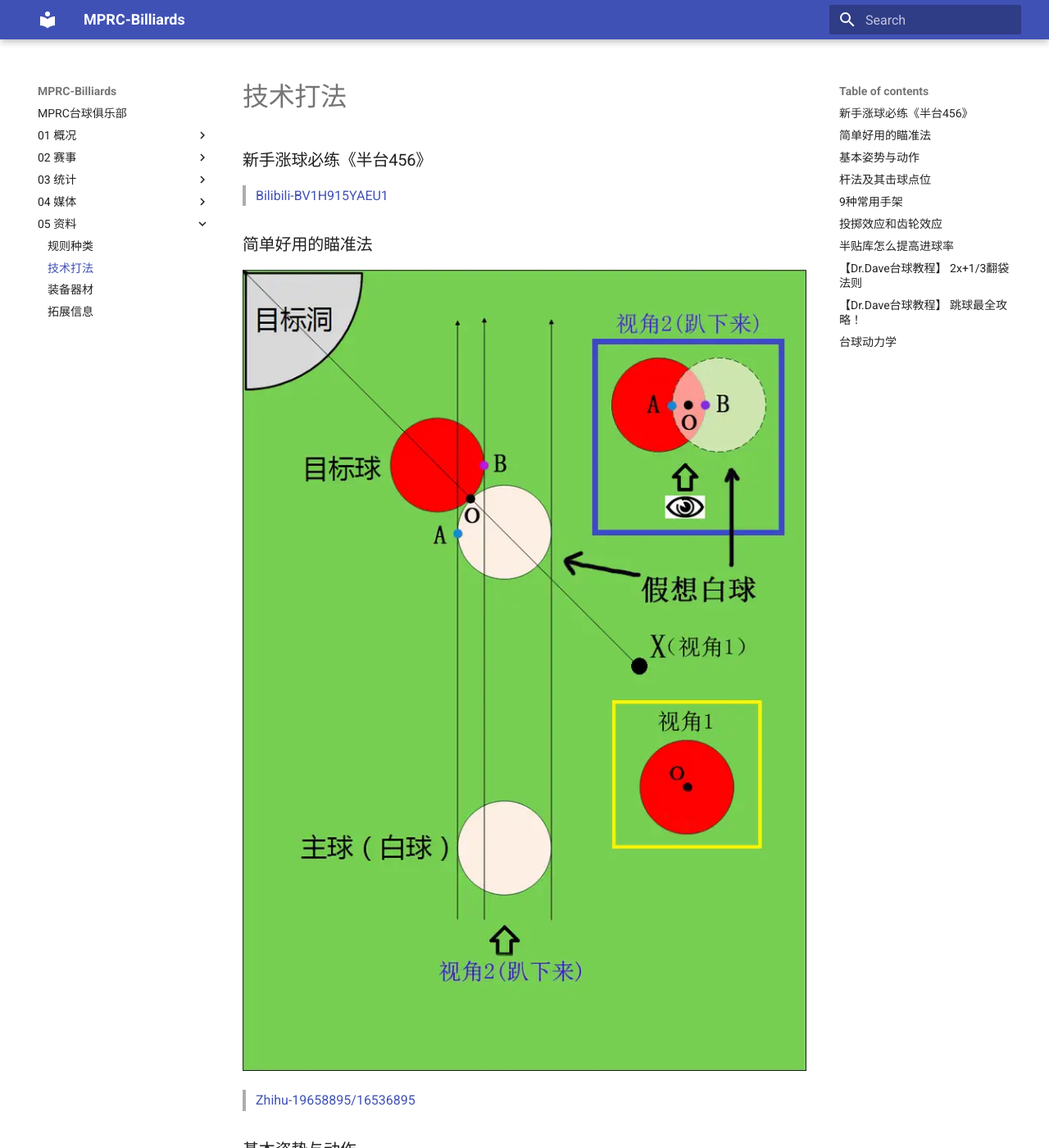
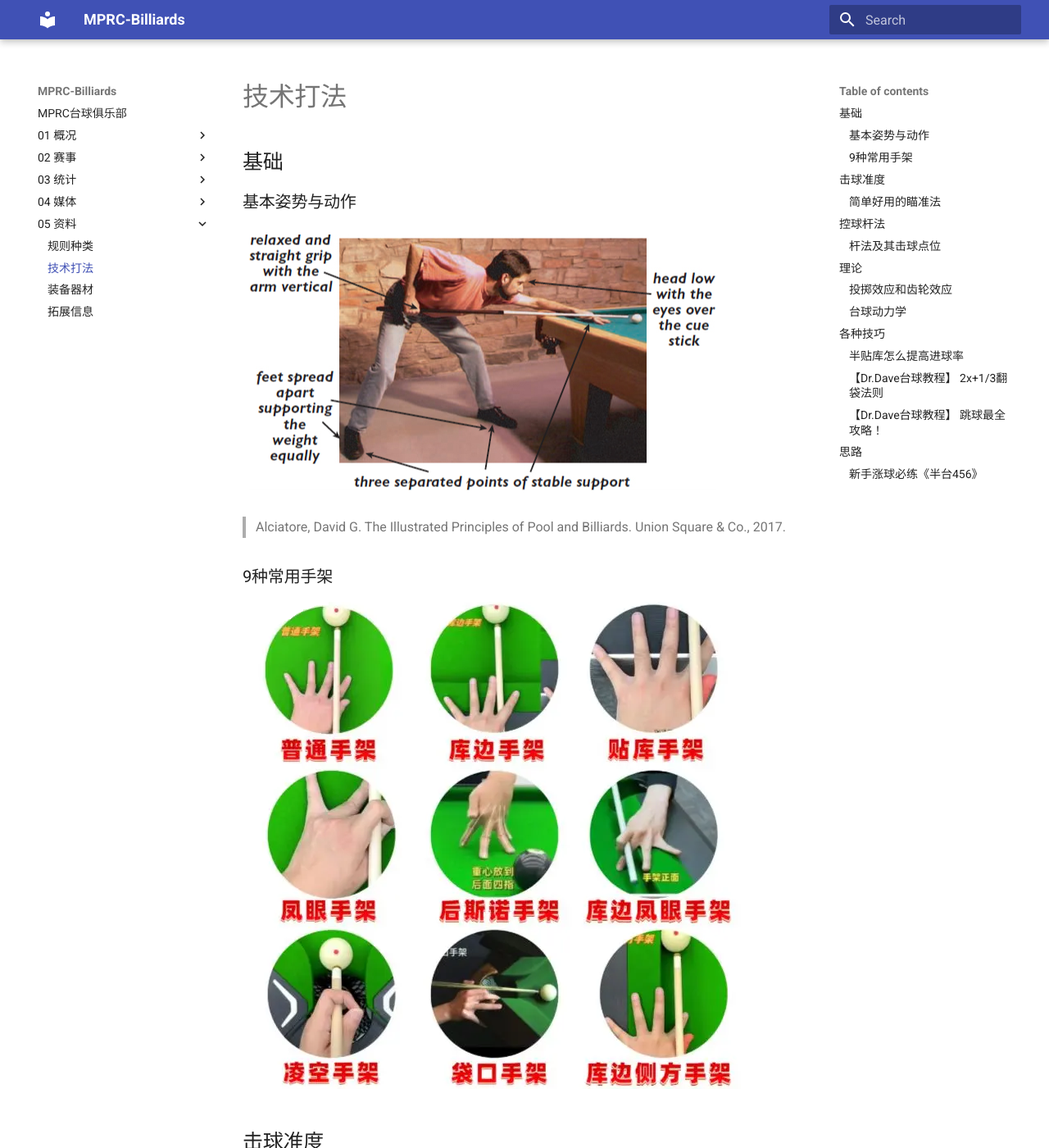
Before and after one commit to mprc-billiards/mprc-billiards.github.io, an MkDocs documentation site: the page built from docs/05-资料/2-技术打法.md, in a window 1280 px wide and 1400 px high. Shown: the whole window at 82% size. Built offline with MkDocs 1.6.1 and Material for MkDocs 9.7.7, drawn with Linux system fonts in a browser that asks for light colours; some of the changed text lies outside the part shown.

Commit message:
update 2024.12.05

```diff
--- a/docs/05-资料/2-技术打法.md
+++ b/docs/05-资料/2-技术打法.md
@@ -1,8 +1,18 @@
 # 技术打法
 
-### 新手涨球必练《半台456》
+## 基础
 
-> [Bilibili-BV1H915YAEU1](https://www.bilibili.com/video/BV1H915YAEU1)
+### 基本姿势与动作
+
+![](./img/action.png)
+
+> Alciatore, David G. The Illustrated Principles of Pool and Billiards. Union Square & Co., 2017.
+
+### 9种常用手架
+
+![](./img/shoujia.png)
+
+## 击球准度
 
 ### 简单好用的瞄准法
 
@@ -10,11 +20,7 @@
 
 > [Zhihu-19658895/16536895](https://www.zhihu.com/question/19658895/answer/16536895)
 
-### 基本姿势与动作
-
-![](./img/action.png)
-
-> Alciatore, David G. The Illustrated Principles of Pool and Billiards. Union Square & Co., 2017.
+## 控球杆法
 
 ### 杆法及其击球点位
 
@@ -22,15 +28,19 @@
 
 > Alciatore, David G. The Illustrated Principles of Pool and Billiards. Union Square & Co., 2017.
 
-### 9种常用手架
-
-![](./img/shoujia.png)
+## 理论
 
 ### 投掷效应和齿轮效应
 
 投掷效应（Throw Effect）指的是在击球时，球杆击打白球的某个点，使得白球在接触目标球时会发生偏移。这种偏移主要是由于击球时施加的侧旋和撞击角度的影响。投掷效应会导致目标球的轨迹偏离预期，通常是在击球时用侧旋来改变白球的路径。
 
 齿轮效应（Swerve Effect）是指当白球与目标球碰撞时，由于球的转动和碰撞的角度，目标球的路径会受到影响，导致其产生旋转和偏移。齿轮效应主要体现在击球的力量和旋转的作用上，使得目标球在击出后有一个预期之外的轨迹。
+
+### 台球动力学
+
+> [Zhihu-487265175](https://zhuanlan.zhihu.com/p/487265175)
+
+## 各种技巧
 
 ### 半贴库怎么提高进球率
 
@@ -44,6 +54,8 @@
 
 > [Bilibili-BV1KR4y157Z8](https://www.bilibili.com/video/BV1KR4y157Z8)
 
-### 台球动力学
+## 思路
 
->[Zhihu-487265175](https://zhuanlan.zhihu.com/p/487265175)
+### 新手涨球必练《半台456》
+
+> [Bilibili-BV1H915YAEU1](https://www.bilibili.com/video/BV1H915YAEU1)
```
Also changed, not shown: docs/01-概况/1-赛事组织.md (+11 -10 lines), docs/02-赛事/E03-普尔台球挑战赛.md (added, +29 -0 lines).
